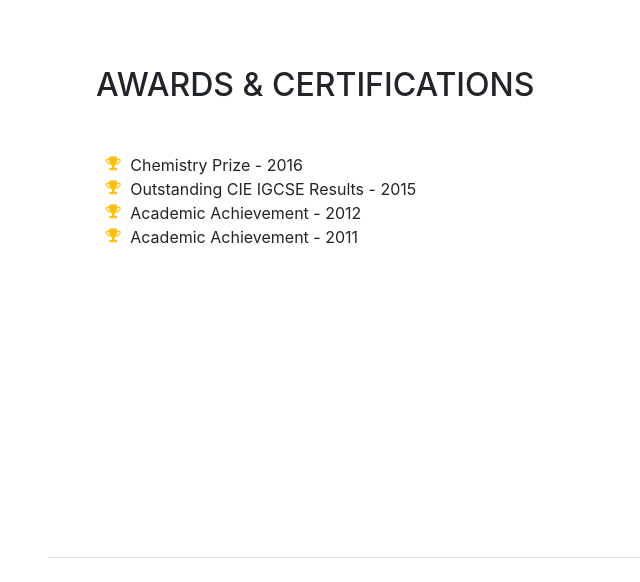
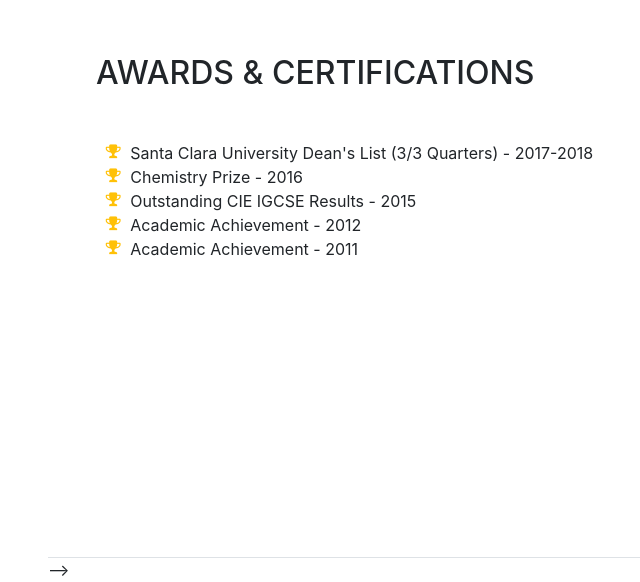
Before and after one commit to jayati984/jayati984.github.io, a website with bundled scripts: page index.html in a window 1280 px wide. Shown: the part 5897-6479 px from the top of the page, without its empty margins (224-864 px from the left). Before the commit the page ends 6455 px from the top, so only its background shows below. Built offline with nearby package versions, Linux system fonts and the light colour scheme; a web font is replaced by a local one.

Commit message:
Update index.html

```diff
--- a/index.html
+++ b/index.html
@@ -330,6 +330,9 @@
           <ul class="fa-ul mb-0">
             <li>
               <i class="fa-li fa fa-trophy text-warning"></i>
+              Santa Clara University Dean's List (3/3 Quarters) - 2017-2018</li>
+            <li>
+              <i class="fa-li fa fa-trophy text-warning"></i>
               Chemistry Prize - 2016</li>
             <li>
               <i class="fa-li fa fa-trophy text-warning"></i>
@@ -340,19 +343,6 @@
             <li>
               <i class="fa-li fa fa-trophy text-warning"></i>
               Academic Achievement - 2011</li>
-            <!--<li>
-              <i class="fa-li fa fa-trophy text-warning"></i>
-              2<sup>nd</sup>
-              Place - University of Colorado Boulder - Emerging Tech Competition 2008</li>
-            <li>
-            <li>
-              <i class="fa-li fa fa-trophy text-warning"></i>
-              1<sup>st</sup>
-              Place - James Buchanan High School - Hackathon 2006</li>
-            <li>
-              <i class="fa-li fa fa-trophy text-warning"></i>
-              3<sup>rd</sup>
-              Place - James Buchanan High School - Hackathon 2005</li>
           </ul>
         </div>
       </section>
```
